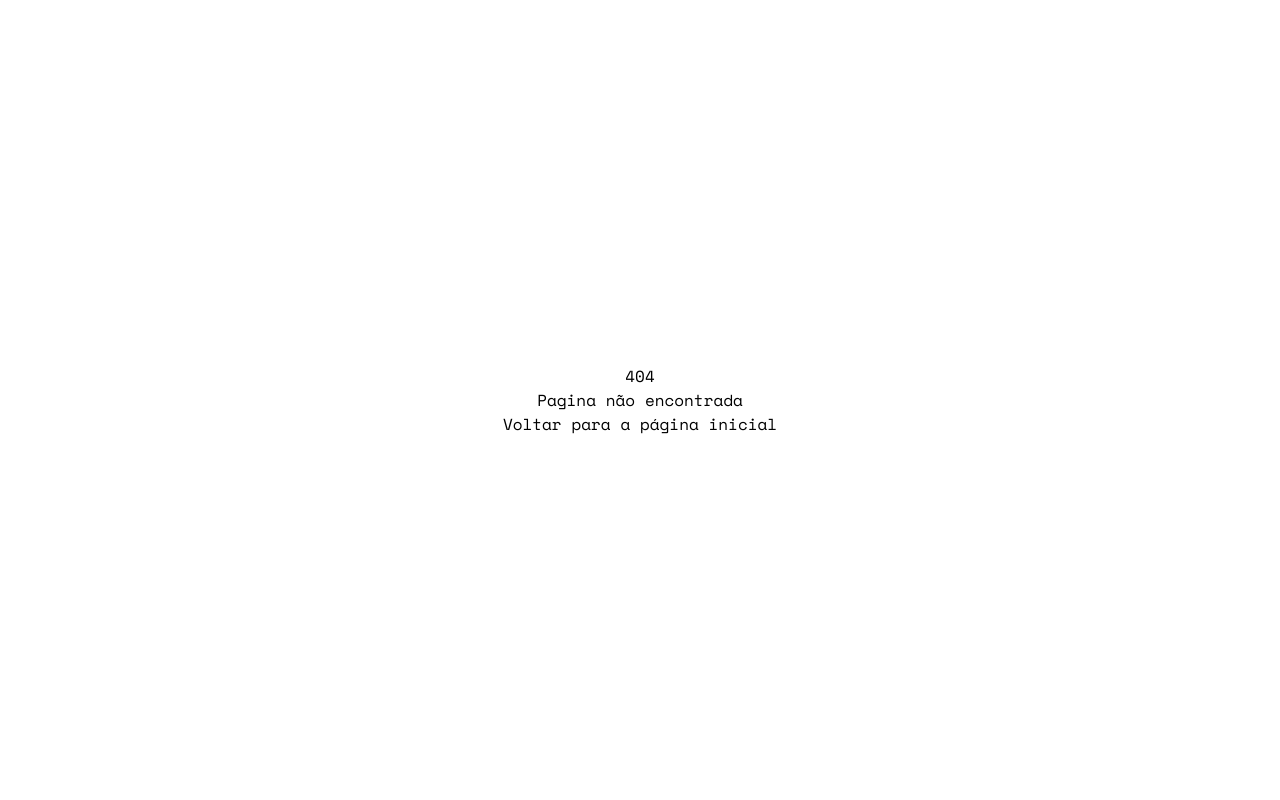
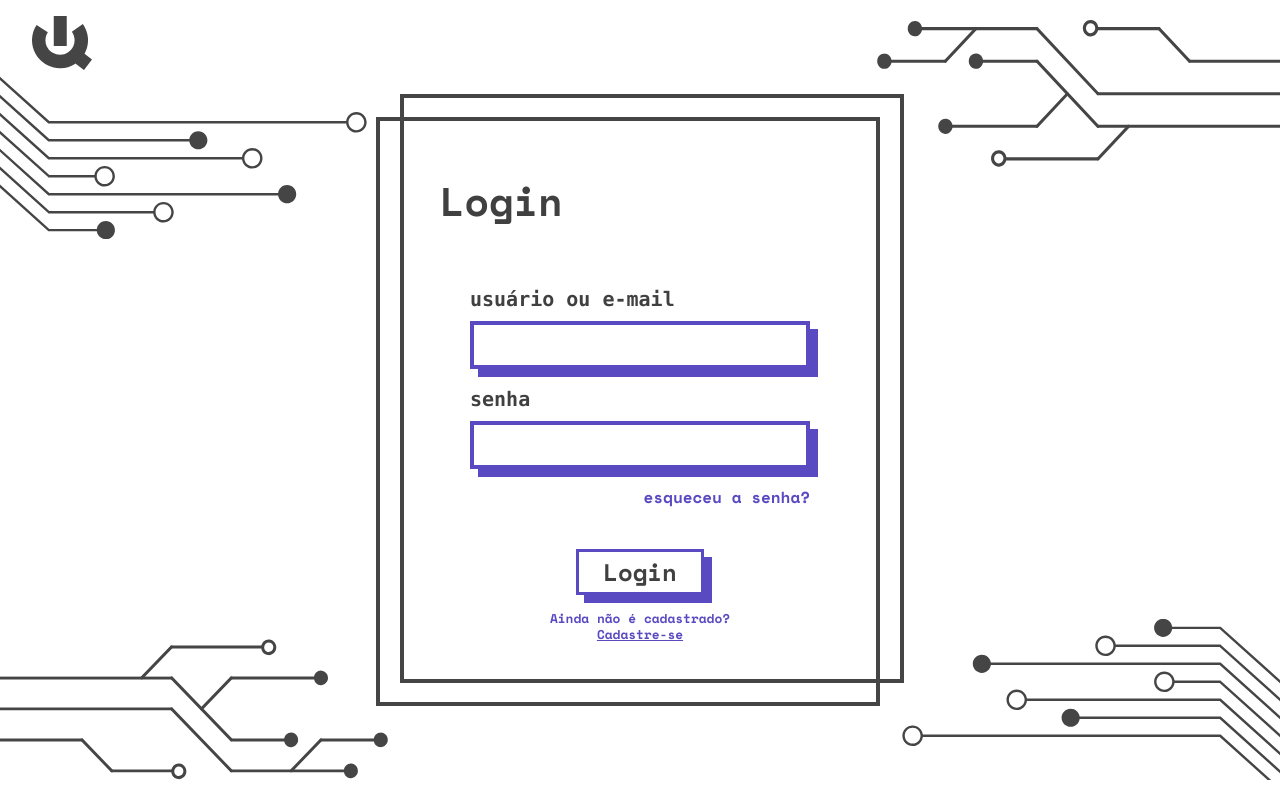
Before and after one commit to QuestIO42/App-frontend, a React (Vite) app: page / in a window 1280 px wide. Before the commit this address led to /not_found. Built offline with nearby package versions, Linux system fonts and the light colour scheme.

Commit message:
refactor: change /login to /

```diff
--- a/src/App.tsx
+++ b/src/App.tsx
@@ -6,15 +6,17 @@ import {
 } from 'react-router-dom'
 
 import Home from './pages/Home/Home'
+
+import { AuthProvider } from './context/AuthProvider'
+import NotFound from './pages/NotFound/NotFound'
+import ProtectedRoutes from './utils/ProtectedRoutes'
+import PublicRoute from './utils/PublicRoutes'
+import ProfileScreen from './pages/ProfileScreen/ProfileScreen'
+import ForgotPassword from './components/form/ForgotPassword'
 import Login from './pages/Login@Registration/Login'
 import Register from './pages/Login@Registration/Register'
 import Course from './pages/NotReady/Course'
 import Courses from './pages/NotReady/Courses'
-import ForgotPassword from './pages/Login@Registration/ForgotPassword'
-import { AuthProvider } from './context/AuthProvider'
-import NotFound from './pages/NotFound/NotFound'
-import ProtectedRoutes from './utils/ProtectedRoutes'
-import PublicRoute from './utils/PublicRoutes'
 
 export default function App() {
   return (
@@ -22,7 +24,7 @@ export default function App() {
       <AuthProvider>
         <Routes>
           <Route element={<PublicRoute />}>
-            <Route path="/login" element={<Login />} />
+            <Route path="/" element={<Login />} />
             <Route path="/register" element={<Register />} />
             <Route path="/forgotPassword" element={<ForgotPassword />} />
           </Route>
@@ -33,6 +35,7 @@ export default function App() {
             <Route path="/courses" element={<Courses />} />
             <Route path="/home" element={<Home />} />
             <Route path="/course" element={<Course />} />
+            <Route path="/profile/:userId" element={<ProfileScreen />} />
           </Route>
         </Routes>
       </AuthProvider>
--- a/src/components/register/RegisterForm.tsx
+++ b/src/components/register/RegisterForm.tsx
@@ -57,7 +57,7 @@ export default function RegisterForm() {
   }: RegisterFormValues) {
     try {
       await AuthApi.registerUser({ email, password, username })
-      navigate('/login')
+      navigate('/')
     } catch (error: any) {
       if (error.response.data.message === 'The email already exists.') {
         setError('email', {
--- a/src/context/AuthProvider.tsx
+++ b/src/context/AuthProvider.tsx
@@ -155,7 +155,7 @@ export function AuthProvider({ children }: AuthProviderProps) {
       setToken(null)
       setUser(null)
       Cookies.remove('token')
-      navigate('/login')
+      navigate('/')
     }
   }
 
--- a/src/pages/Login@Registration/Login.tsx
+++ b/src/pages/Login@Registration/Login.tsx
@@ -9,7 +9,7 @@ export default function Login() {
   return (
     <div className="min-w-screen relative flex min-h-screen items-center justify-center">
       <Logo
-        link="/login"
+        link="/"
         className="hover:text-roxo-escuro absolute left-8 top-4 z-10 cursor-pointer text-cinza transition duration-300 ease-in-out"
       />
       <div className="mb-14 sm:mb-0">
--- a/src/pages/NotFound/NotFound.tsx
+++ b/src/pages/NotFound/NotFound.tsx
@@ -5,7 +5,7 @@ function NotFound() {
   const navigate = useNavigate()
 
   const goHome = useCallback(() => {
-    navigate('/login')
+    navigate('/')
   }, [])
   return (
     <div className="flex h-screen w-screen flex-col items-center justify-center">
--- /dev/null
+++ b/src/pages/ProfileScreen/ProfileScreen.tsx
@@ -0,0 +1,7 @@
+export default function ProfileScreen() {
+  return (
+    <div>
+      <h1>Profile Screen</h1>
+    </div>
+  )
+}
--- a/src/utils/ProtectedRoutes.tsx
+++ b/src/utils/ProtectedRoutes.tsx
@@ -4,7 +4,7 @@ import { Navigate, Outlet } from 'react-router-dom'
 const ProtectedRoutes = () => {
   const { isAuthenticated } = useAuth()
 
-  return isAuthenticated ? <Outlet /> : <Navigate to={'/login'} />
+  return isAuthenticated ? <Outlet /> : <Navigate to={'/'} />
 }
 
 export default ProtectedRoutes
```
